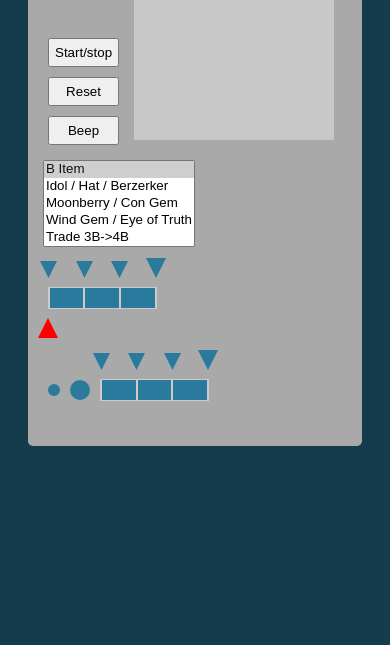
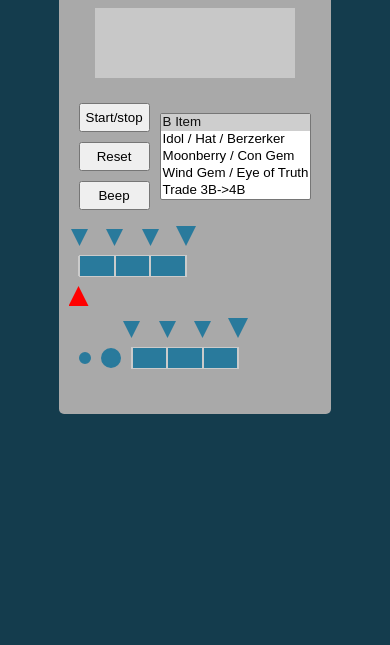
Before and after one commit to RikkiGibson/pinta-timing-helper, a website with bundled scripts: page web/index.html in a window 390 px wide. Shown: the part 199-844 px from the top of the page. Built offline with nearby package versions, Linux system fonts and the light colour scheme.

Commit message:
mobile friendly

```diff
--- a/src/index.ts
+++ b/src/index.ts
@@ -57,7 +57,7 @@ let itemTimingElements: TimingVisualizerDynamicElements;
 const pixelsPerSecond = 82;
 
 const canvasWidth = 200;
-const canvasHeight = 140;
+const canvasHeight = 70;
 
 const fftSize = 2048;
 const frequencyBinCount = fftSize / 2;
--- a/web/index.css
+++ b/web/index.css
@@ -12,9 +12,11 @@
 /* TODO: mobile friendly */
 body {
     background-color: #143C4D;
+    display: flex;
+    justify-content: center;
 }
 
-.root {
+.panel {
     margin: 20px;
     padding: 10px;
     border-radius: 5px;
@@ -38,8 +40,12 @@ body {
 }
 
 .controls {
-    align-items: flex-end;
+    align-items: center;
     justify-content: flex-start;
+}
+
+#select-manips {
+    margin: 5px;
 }
 
 .column {
--- a/web/index.html
+++ b/web/index.html
@@ -3,16 +3,20 @@
 
 <head>
   <link rel="stylesheet" href="index.css" />
+  <meta name="viewport" content="width=device-width,initial-scale=1" />
   <title>Pinta's Quest Timing Helper</title>
   <!-- TODO: favicon? fishhook or maybe the little propeller?? -->
 </head>
 
 <body>
-  <div class="column root">
+  <div class="column panel">
     <div class="row header">
       <div class="header-image">
         <img src="img/Flag_pinta.webp" />
       </div>
+    </div>
+    <div class="row header">
+      <canvas id="frequency-graph" class="padded"></canvas>
     </div>
     <div class="row controls">
       <div class="column">
@@ -20,11 +24,10 @@
         <button id="reset-button" class="padded">Reset</button>
         <button id="beep-button" class="padded">Beep</button>
       </div>
-      <canvas id="frequency-graph" class="padded"></canvas>
-    </div>
-    <div class="row controls">
+      <div class="column">
         <select id="select-manips">
         </select>
+      </div>
     </div>
     <div id="event-timing-visualizer" class="column timing-visualizer">
       <div class="row timing-icons">
```
Lines whose indentation alone changed are shown as unchanged.
